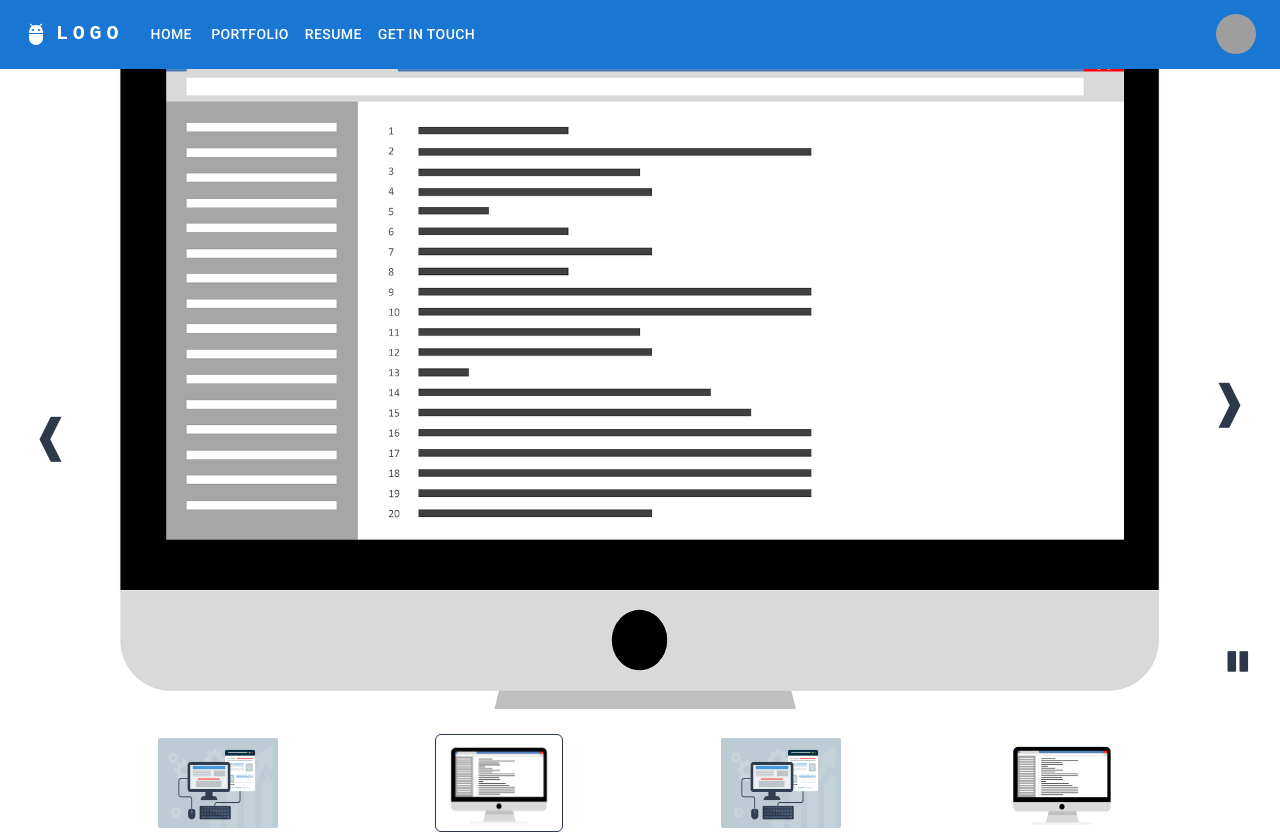
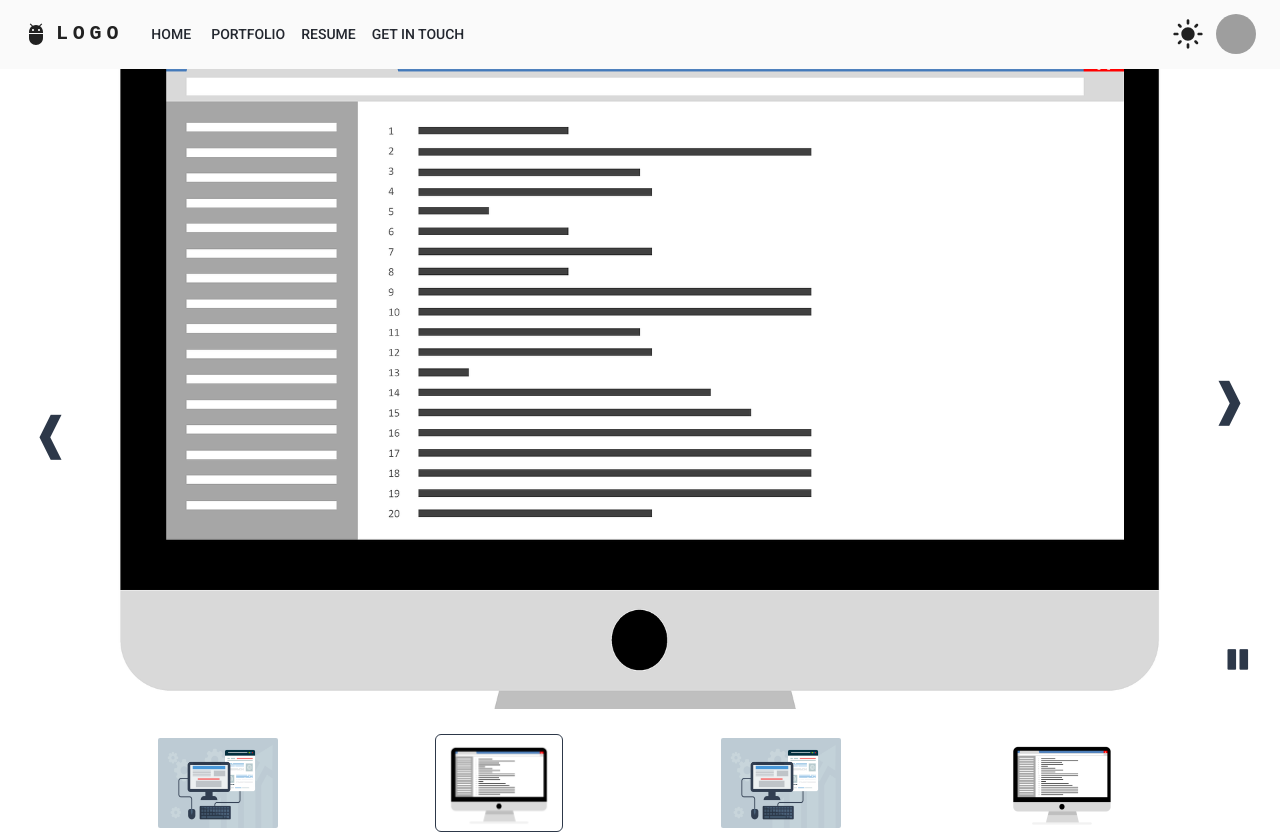
Before and after one commit to rosen777/rtoshev, a React (Create React App) app: page / in a window 1280 px wide. Shown: the top 834 px of the page. Built offline with nearby package versions, Linux system fonts and the light colour scheme; grey boxes are pictures that could not be loaded; the HTML template or start-up script is replaced by a standard one.

Commit message:
Added dark mode with context, reducer, provider, and hook

```diff
--- a/src/App.tsx
+++ b/src/App.tsx
@@ -1,4 +1,4 @@
-import React from "react";
+import { useContext } from "react";
 import "./App.css";
 import { Routes, Route } from "react-router-dom";
 import Portfolio from "./pages/Portfolio";
@@ -6,10 +6,11 @@ import Resume from "./pages/Resume";
 import GetInTouch from "./pages/GetInTouch";
 import Home from "./pages/Home";
 import Navbar from "./components/Navbar";
-// import { ThemeProvider } from "./ThemeContext";
+import { DarkModeProvider } from "./ThemeHandler";
 
 const App = () => {
   return (
+    <DarkModeProvider>
       <div className="App">
         <Navbar />
         <Routes>
@@ -19,6 +20,7 @@ const App = () => {
           <Route path="/getintouch" element={<GetInTouch />} />
         </Routes>
       </div>
+    </DarkModeProvider>
   );
 };
 
--- /dev/null
+++ b/src/ThemeHandler.tsx
@@ -0,0 +1,74 @@
+import {
+  createContext,
+  JSXElementConstructor,
+  ReactElement,
+  ReactFragment,
+  ReactPortal,
+  useReducer,
+  useContext,
+} from "react";
+let SET_THEME: "SET_THEME" = "SET_THEME";
+
+type State = { darkMode: boolean };
+type Action = { type: "SET_THEME"; payload: boolean };
+
+const darkModeContext = createContext<
+  { darkMode: boolean; setDarkMode: (isDarkMode: boolean) => void } | undefined
+>(undefined);
+
+const darkModeReducer = (state: State, action: Action) => {
+  switch (action.type) {
+    case SET_THEME:
+      return {
+        ...state,
+        darkMode: action.payload,
+      };
+    default:
+      return state;
+  }
+};
+
+const DarkModeProvider = (props: {
+  children:
+    | string
+    | number
+    | boolean
+    | ReactElement<any, string | JSXElementConstructor<any>>
+    | ReactFragment
+    | ReactPortal
+    | null
+    | undefined
+    | React.ReactNode;
+}) => {
+  const initialState = {
+    darkMode: false,
+  };
+  const [state, dispatch] = useReducer(darkModeReducer, initialState);
+
+  const setDarkMode = async (isDarkMode: boolean) => {
+    dispatch({
+      type: SET_THEME,
+      payload: isDarkMode,
+    });
+  };
+
+  return (
+    <darkModeContext.Provider
+      value={{
+        darkMode: state.darkMode,
+        setDarkMode,
+      }}>
+      {props.children}
+    </darkModeContext.Provider>
+  );
+};
+
+const useDarkMode = () => {
+  const context = useContext(darkModeContext);
+  if (context === undefined) {
+    throw new Error("useDarkMode must be used within a CountProvider");
+  }
+  return context;
+};
+
+export { DarkModeProvider, useDarkMode, darkModeReducer, darkModeContext };
--- /dev/null
+++ b/src/ThemeLayout.tsx
@@ -0,0 +1,30 @@
+import { useEffect } from "react";
+import CssBaseline from "@mui/material/CssBaseline";
+import { darkTheme, lightTheme } from "./styles/Theme";
+import { ThemeProvider } from "@mui/material/styles";
+import { useDarkMode } from "./ThemeHandler";
+
+export const ThemeLayout = ({ children }: any) => {
+  const { darkMode, setDarkMode } = useDarkMode();
+  useEffect(() => {
+    const theme = localStorage.getItem("preferred-theme");
+    if (theme) {
+      const themePreference = localStorage.getItem("preferred-theme");
+      if (themePreference === "dark") {
+        setDarkMode(true);
+      } else {
+        setDarkMode(false);
+      }
+    } else {
+      localStorage.setItem("preferred-theme", "light");
+      setDarkMode(false);
+    }
+  }, []);
+
+  return (
+    <ThemeProvider theme={darkMode ? darkTheme : lightTheme}>
+      <CssBaseline />
+      <main>{children}</main>
+    </ThemeProvider>
+  );
+};
--- a/src/components/Cards/index.tsx
+++ b/src/components/Cards/index.tsx
@@ -1,6 +1,4 @@
 import Grid from "@mui/material/Grid";
-import Box from "@mui/material/Box";
-import Paper from "@mui/material/Paper";
 import MaterialCard from "@mui/material/Card";
 import Typography from "@mui/material/Typography";
 import CardContent from "@mui/material/CardContent";
--- a/src/components/ImageSection/index.tsx
+++ b/src/components/ImageSection/index.tsx
@@ -1,9 +1,4 @@
-import React from "react";
-import Box from "@mui/material/Box";
 import Image from "react-bootstrap/Image";
-import Container from "react-bootstrap/Container";
-import Row from "react-bootstrap/Row";
-import Col from "react-bootstrap/Col";
 import "./ImageSection.css";
 
 export const ImageSection = () => {
--- a/src/components/Navbar/index.tsx
+++ b/src/components/Navbar/index.tsx
@@ -14,6 +14,12 @@ import MenuItem from "@mui/material/MenuItem";
 import AdbIcon from "@mui/icons-material/Adb";
 import { Link } from "react-router-dom";
 import "bootstrap/dist/css/bootstrap.min.css";
+import DarkModeIcon from "@mui/icons-material/DarkMode";
+import LightModeIcon from "@mui/icons-material/LightMode";
+import { useDarkMode } from "../../ThemeHandler";
+import { ThemeLayout } from "../../ThemeLayout";
+import { darkTheme, lightTheme } from "../../styles/Theme";
+import "./NavBar.css";
 
 const pages = ["/", "portfolio", "resume", "getintouch"];
 const settings = ["Profile", "Account", "Dashboard", "Logout"];
@@ -22,9 +28,16 @@ const Navbar = () => {
   const [anchorElNav, setAnchorElNav] = React.useState<null | HTMLElement>(
     null
   );
+
   const [anchorElUser, setAnchorElUser] = React.useState<null | HTMLElement>(
     null
   );
+
+  const [anchorElTheme, setAnchorElTheme] = React.useState<null | HTMLElement>(
+    null
+  );
+
+  const { darkMode, setDarkMode } = useDarkMode();
 
   const handleOpenNavMenu = (event: React.MouseEvent<HTMLElement>) => {
     setAnchorElNav(event.currentTarget);
@@ -34,12 +47,30 @@ const Navbar = () => {
     setAnchorElUser(event.currentTarget);
   };
 
+  const handleThemeMenu = (event: React.MouseEvent<HTMLElement>) => {
+    setAnchorElTheme(event.currentTarget);
+  };
+
   const handleCloseNavMenu = () => {
     setAnchorElNav(null);
   };
 
   const handleCloseUserMenu = () => {
     setAnchorElUser(null);
+  };
+
+  const handleCloseThemeMenu = () => {
+    setAnchorElTheme(null);
+  };
+
+  const handleLightTheme = () => {
+    localStorage.setItem("preferred-theme", "light");
+    setDarkMode(false);
+  };
+
+  const handleDarkTheme = () => {
+    localStorage.setItem("preferred-theme", "dark");
+    setDarkMode(true);
   };
 
   const handlePageName = (page: string): string => {
@@ -53,7 +84,39 @@ const Navbar = () => {
     }
   };
 
+  const themeOptions = [
+    {
+      title: "Light",
+      icon: (
+        <LightModeIcon
+          style={{
+            position: "relative",
+            right: 5,
+            width: 16,
+            height: 16,
+            color: "#2D3849",
+          }}
+        />
+      ),
+    },
+    {
+      title: "Dark",
+      icon: (
+        <DarkModeIcon
+          style={{
+            position: "relative",
+            right: 5,
+            width: 16,
+            height: 16,
+            color: "#2D3849",
+          }}
+        />
+      ),
+    },
+  ];
+
   return (
+    <ThemeLayout>
       <AppBar position="static">
         <Container maxWidth="xl">
           <Toolbar disableGutters>
@@ -107,7 +170,9 @@ const Navbar = () => {
                     <Typography textAlign="center">
                       <Link
                         to={`${page}`}
-                      style={{ textDecoration: "none", color: "white" }}>
+                        style={{
+                          textDecoration: "none",
+                        }}>
                         {handlePageName(page)}
                       </Link>
                     </Typography>
@@ -128,7 +193,6 @@ const Navbar = () => {
                 fontFamily: "monospace",
                 fontWeight: 700,
                 letterSpacing: ".3rem",
-              color: "inherit",
                 textDecoration: "none",
               }}>
               LOGO
@@ -141,7 +205,12 @@ const Navbar = () => {
                   sx={{ my: 2, color: "white", display: "block" }}>
                   <Link
                     to={`${page}`}
-                  style={{ textDecoration: "none", color: "white" }}>
+                    style={{
+                      textDecoration: "none",
+                      color: darkMode
+                        ? darkTheme.palette.secondary.main
+                        : lightTheme.palette.secondary.main,
+                    }}>
                     {handlePageName(page)}
                   </Link>
                 </Button>
@@ -149,6 +218,48 @@ const Navbar = () => {
             </Box>
 
             <Box sx={{ flexGrow: 0 }}>
+              <Tooltip title="Change theme">
+                <IconButton
+                  size="large"
+                  aria-label="change mode"
+                  aria-controls="menu-appbar"
+                  aria-haspopup="true"
+                  onClick={handleThemeMenu}
+                  color="inherit">
+                  {darkMode ? (
+                    <DarkModeIcon style={{ width: 32, height: 32 }} />
+                  ) : (
+                    <LightModeIcon style={{ width: 32, height: 32 }} />
+                  )}
+                </IconButton>
+              </Tooltip>
+              <Menu
+                sx={{ mt: "45px" }}
+                id="menu-appbar"
+                anchorEl={anchorElTheme}
+                anchorOrigin={{
+                  vertical: "top",
+                  horizontal: "right",
+                }}
+                keepMounted
+                transformOrigin={{
+                  vertical: "top",
+                  horizontal: "right",
+                }}
+                open={Boolean(anchorElTheme)}
+                onClose={handleCloseThemeMenu}>
+                {themeOptions.map((theme, index) => (
+                  <MenuItem
+                    key={index}
+                    onClick={() => {
+                      handleCloseThemeMenu();
+                      index === 0 ? handleLightTheme() : handleDarkTheme();
+                    }}>
+                    {theme.icon}
+                    <Typography textAlign="center">{theme.title}</Typography>
+                  </MenuItem>
+                ))}
+              </Menu>
               <Tooltip title="Open settings">
                 <IconButton onClick={handleOpenUserMenu} sx={{ p: 0 }}>
                   <Avatar alt="Remy Sharp" src="/static/images/avatar/2.jpg" />
@@ -179,6 +290,8 @@ const Navbar = () => {
           </Toolbar>
         </Container>
       </AppBar>
+    </ThemeLayout>
   );
 };
+
 export default Navbar;
--- a/src/pages/Home/index.tsx
+++ b/src/pages/Home/index.tsx
@@ -6,7 +6,6 @@ import { useNavigate } from "react-router-dom";
 import Grid from "@mui/material/Grid";
 import Box from "@mui/material/Box";
 import Paper from "@mui/material/Paper";
-import Card from "@mui/material/Card";
 import Typography from "@mui/material/Typography";
 import CardContent from "@mui/material/CardContent";
 import styles from "./style.module.css";
@@ -15,6 +14,7 @@ import { ImageSection } from "../../components/ImageSection";
 import { Accordion } from "../../components/Accordion";
 import { portfolioData } from "../../utils/portfolioData";
 import "./Home.css";
+import { Card } from "../../components/Cards";
 // import useTheme, { themes } from "../../ThemeContext";
 
 // const Item = styled(Paper)(({ theme }) => ({
@@ -51,6 +51,9 @@ const Home = () => {
       <div className="accordion_container">
         <Accordion data={portfolioData} />
       </div>
+      <div>
+        <Card />
+      </div>
     </Box>
   );
 };
--- /dev/null
+++ b/src/styles/Theme.ts
@@ -0,0 +1,34 @@
+import { createTheme } from "@mui/material/styles";
+
+const baseTheme = createTheme({
+  typography: {
+    fontFamily: "Roboto",
+    fontSize: 14,
+  },
+});
+
+const darkTheme = createTheme({
+  ...baseTheme,
+  palette: {
+    primary: {
+      main: "#23272F",
+    },
+    secondary: {
+      main: "#fafafa",
+    },
+  },
+});
+
+const lightTheme = createTheme({
+  ...baseTheme,
+  palette: {
+    primary: {
+      main: "#fafafa",
+    },
+    secondary: {
+      main: "#23272F",
+    },
+  },
+});
+
+export { darkTheme, lightTheme };
```
Also changed, not shown: src/components/MiniCards/MiniCards.css (added), src/components/MiniCards/index.tsx (added), src/components/Navbar/NavBar.css (added). Lines whose indentation alone changed are shown as unchanged.
